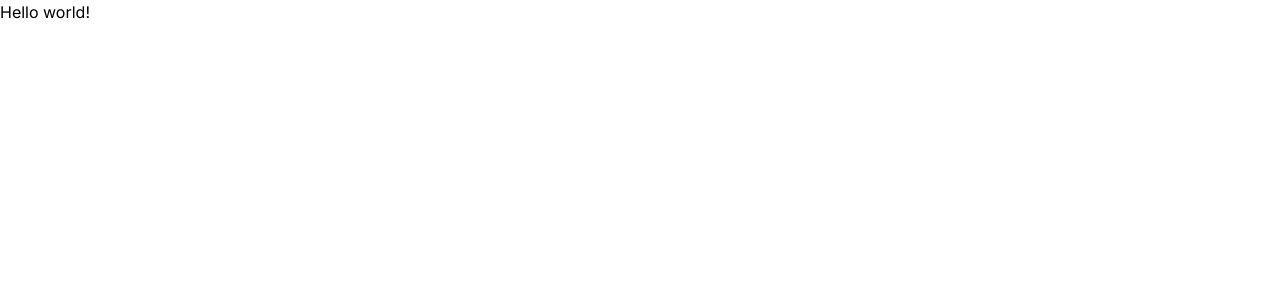
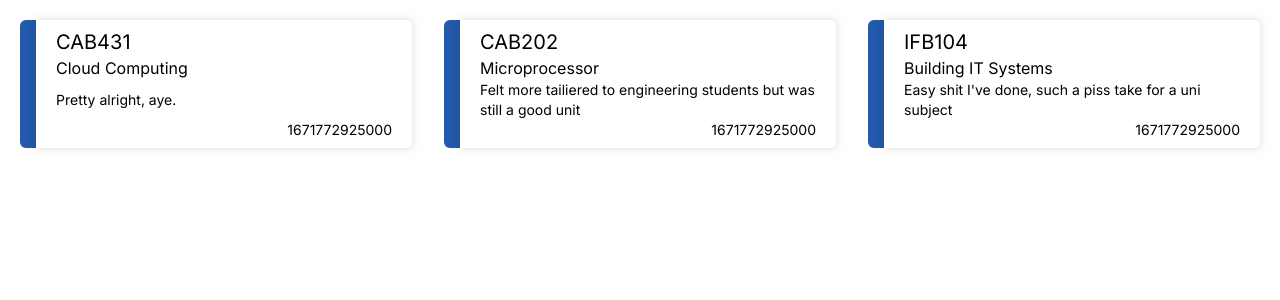
Before and after one commit to QUT-IT-Chads/qut-review, a Next.js app in the folder client/: page / in a window 1280 px wide. Shown: the top 300 px of the page. Built offline with nearby package versions, Linux system fonts and the light colour scheme.

Commit message:
feat(client): Added review type and review card component

```diff
--- a/client/app/page.tsx
+++ b/client/app/page.tsx
@@ -1,3 +1,36 @@
+import ReviewCard from './review/ReviewCard';
+import { Review } from '../types/review/types';
+
+const reviews: Array<Review> = [
+    {
+        unitCode: 'CAB431',
+        unitName: 'Cloud Computing',
+        reviewBody: 'Pretty alright, aye.',
+        lastUpdated: Date.now()
+    },
+    {
+        unitCode: 'CAB202',
+        unitName: 'Microprocessor',
+        reviewBody:
+            'Felt more tailiered to engineering students but was still a good unit',
+        lastUpdated: Date.now()
+    },
+    {
+        unitCode: 'IFB104',
+        unitName: 'Building IT Systems',
+        reviewBody: "Easy shit I've done, such a piss take for a uni subject",
+        lastUpdated: Date.now()
+    }
+];
+
 export default function Page() {
-    return <div>Hello world!</div>;
+    return (
+        <div className="p-5">
+            <div className="grid grid-rows-3 gap-8 lg:grid-cols-3">
+                {reviews.map((review, key) => (
+                    <ReviewCard key={key} review={review} />
+                ))}
+            </div>
+        </div>
+    );
 }
--- /dev/null
+++ b/client/app/review/ReviewCard.tsx
@@ -0,0 +1,30 @@
+import React from 'react';
+import { Review } from '../../types/review/types';
+
+interface reviewProps {
+    review: Review;
+}
+
+const ReviewCard = (props: reviewProps) => {
+    const { unitCode, unitName, reviewBody, lastUpdated } = props.review;
+
+    return (
+        <div className="flex h-full w-full hover:scale-105 hover:transition hover:ease-in-out">
+            <div className="rounded-l-md bg-[#245AAC] px-2" />
+            <div className="flex w-full flex-col justify-between rounded-r-md bg-white px-5 py-2 drop-shadow-[0_0px_5px_rgba(0,0,0,0.15)]">
+                <div id="title">
+                    <h1 className="text-start text-xl">{unitCode}</h1>
+                    <h2 className="text-start text-base">{unitName}</h2>
+                </div>
+
+                <div id="paragraph" className="text-start text-sm">
+                    {reviewBody}
+                </div>
+
+                <span className="text-end text-sm">{lastUpdated}</span>
+            </div>
+        </div>
+    );
+};
+
+export default ReviewCard;
--- /dev/null
+++ b/client/types/review/types.ts
@@ -0,0 +1,8 @@
+interface Review {
+    unitCode: string;
+    unitName: string;
+    reviewBody: string;
+    lastUpdated: Date;
+}
+
+export default Review;
```
Also changed, not shown: 2 other files (tests, documents, lock files or other folders).
